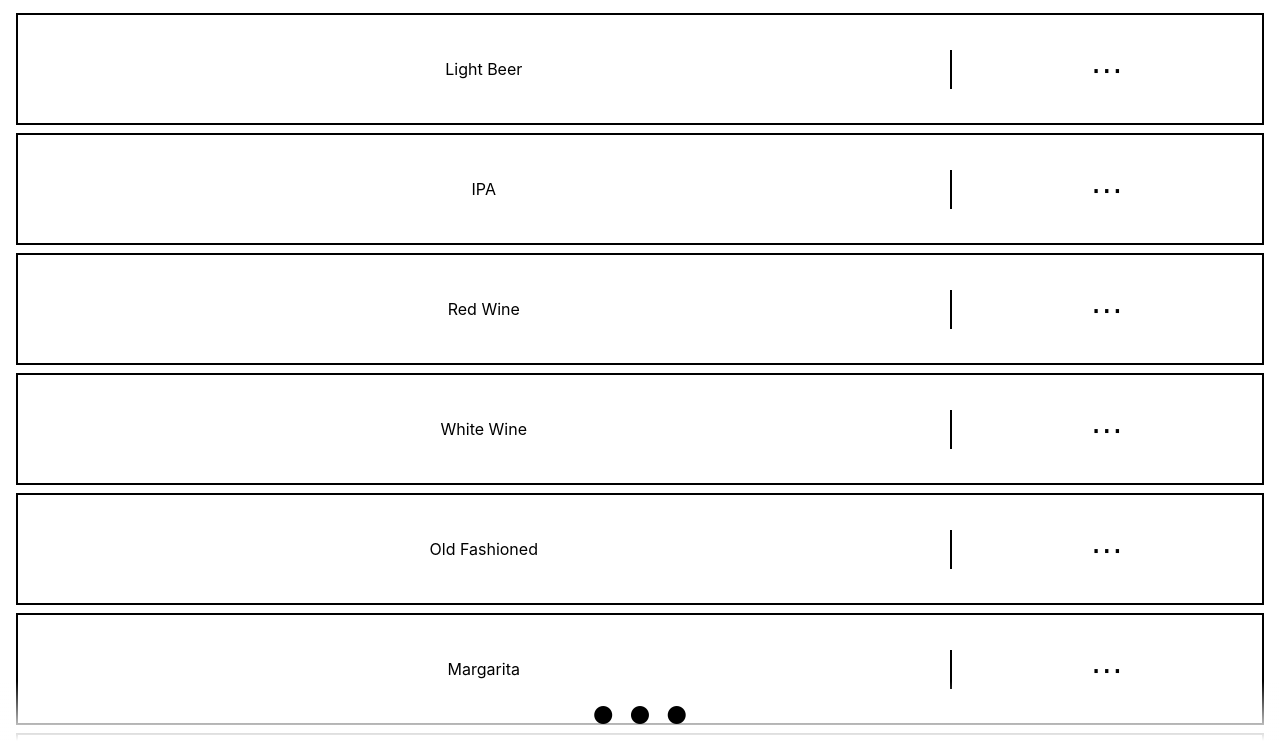
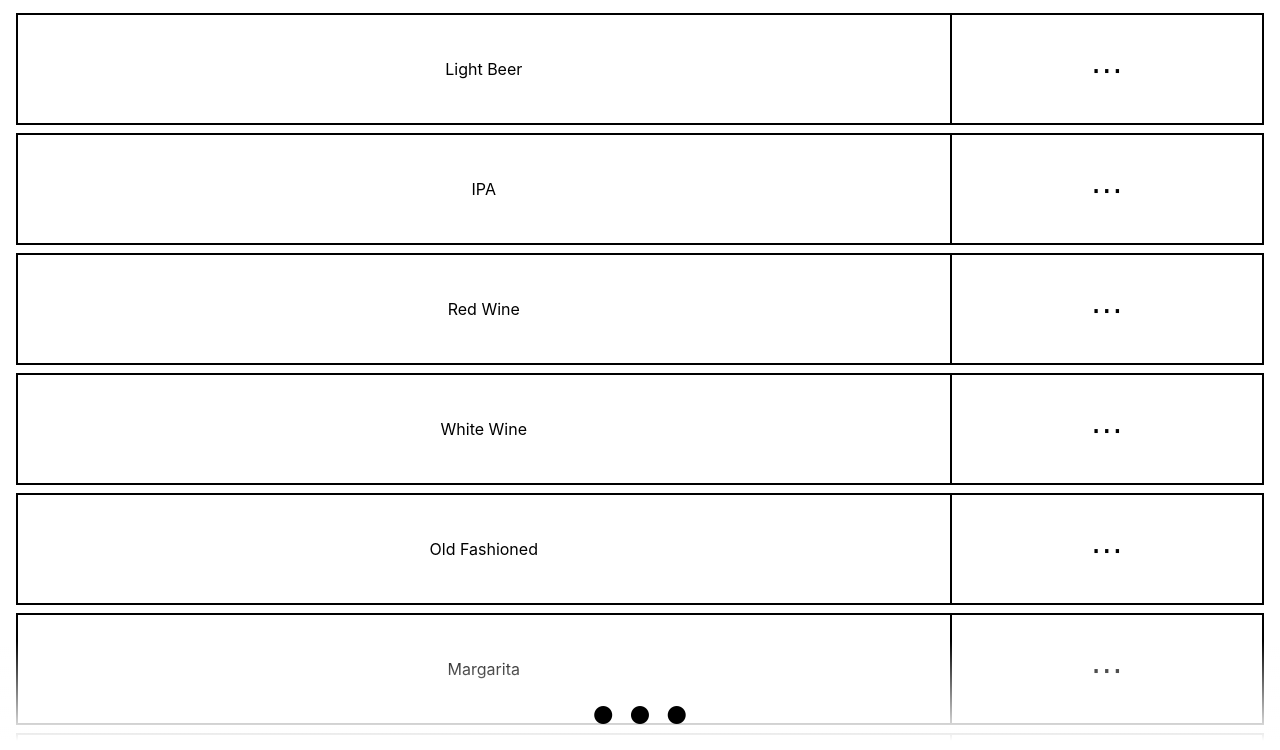
Before and after one commit to hollow-ping/consume, a plain HTML site: page index.html in a window 1280 px wide. Shown: the part 50-800 px from the top of the page. Drawn offline with Linux system fonts and the light colour scheme.

Commit message:
Update style.css

```diff
--- a/css/style.css
+++ b/css/style.css
@@ -34,13 +34,13 @@ h1 {
   position: relative; /* for fade hint */
 }
 
-/* Bottom fade hint (increased height) */
+/* Bottom fade hint (now taller) */
 .drink-buttons.scroll-fade::after {
   content: "";
   position: absolute;
   bottom: 0;
   left: 0;
-  height: 60px;
+  height: 100px;   /* increased to cover more of the bottom area */
   width: 100%;
   background: linear-gradient(to bottom, transparent, white);
   pointer-events: none;
@@ -58,25 +58,30 @@ h1 {
   height: 14vh;
   background: white;
   transition: transform 0.2s ease;
-  cursor: pointer;
 }
 
+/* Main tappable area */
 .drink-btn-content {
   width: 75%;
+  height: 100%;
   display: flex;
   align-items: center;
   justify-content: center;
   user-select: none;
+  cursor: pointer;
 }
 
+/* Entire extra‐zone is clickable */
 .drink-btn-extra {
   width: 25%;
+  height: 100%;
   border-left: 2px solid black;
   display: flex;
   align-items: center;
   justify-content: center;
   font-size: 2rem;
   user-select: none;
+  cursor: pointer;
 }
 
 /* Overlay behind popup */
```
